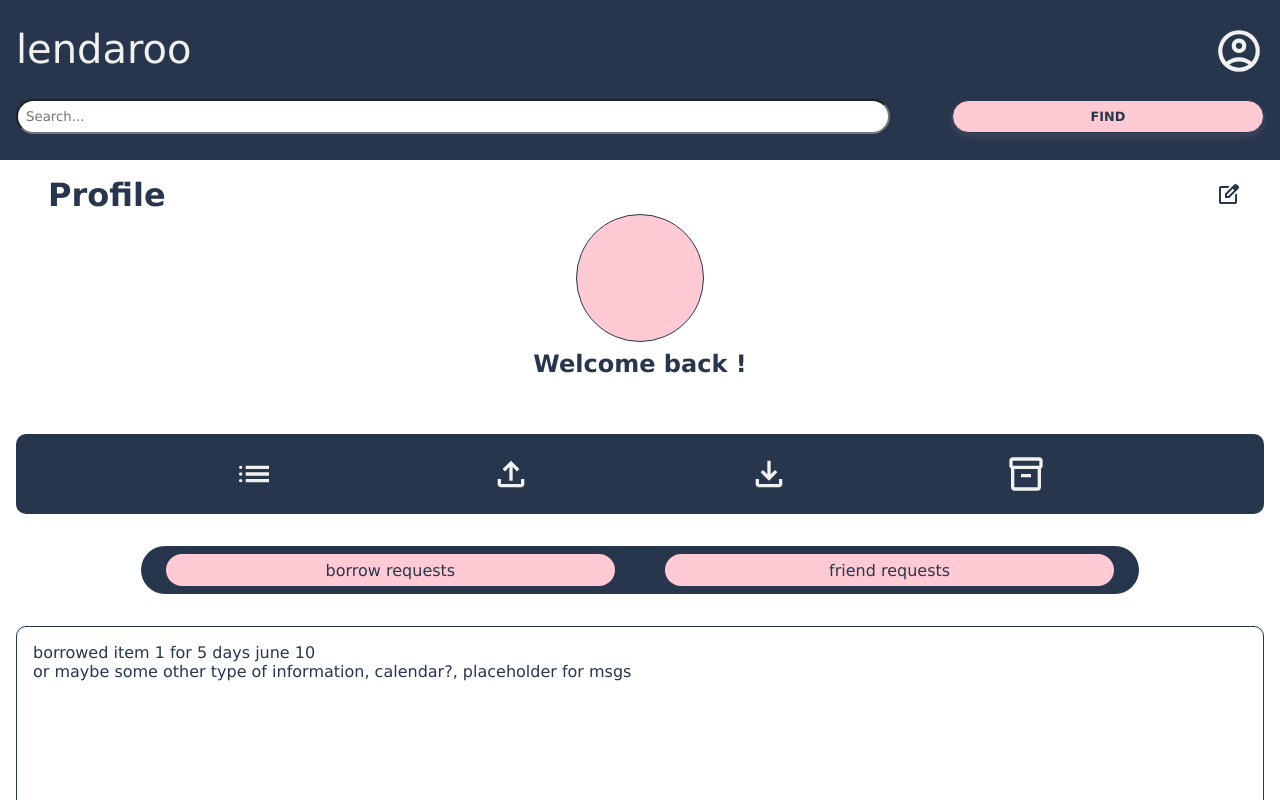
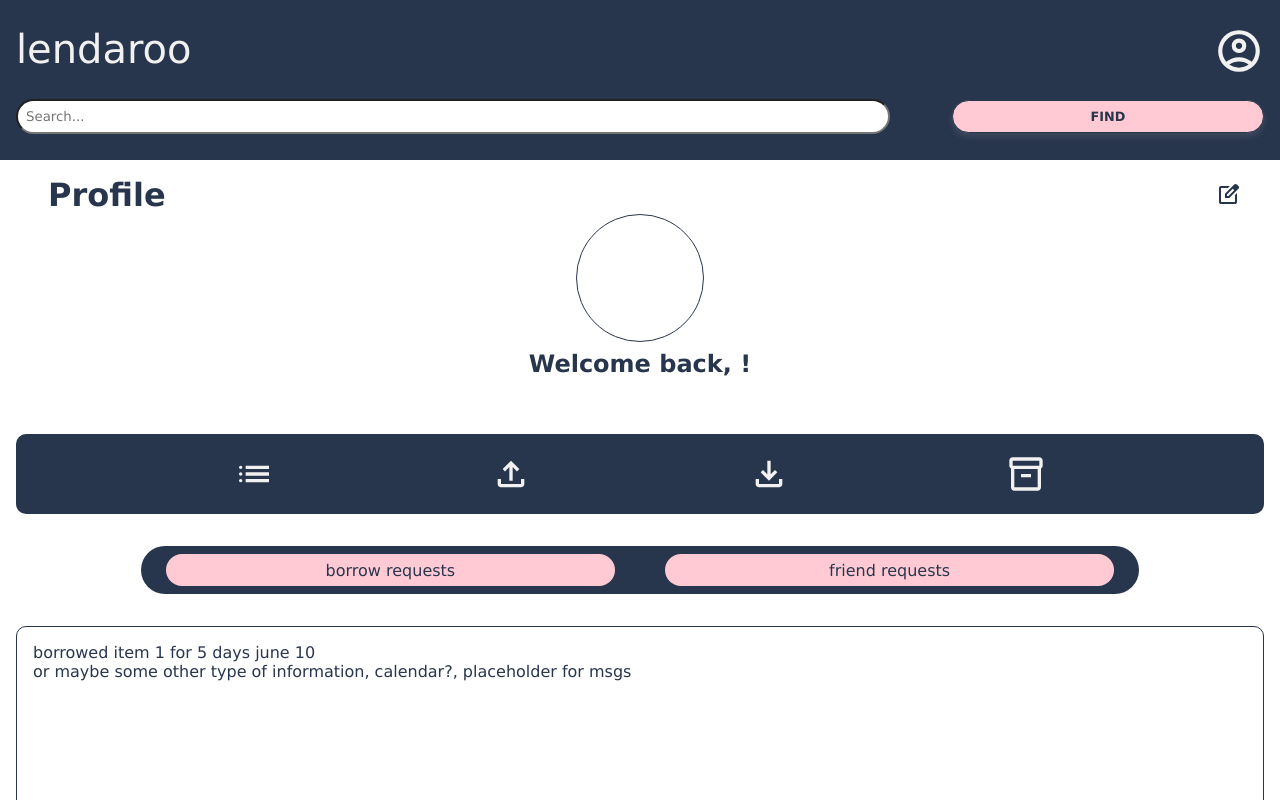
Before and after one commit to jsavkovic/jasmina-savkovic-capstone-client, a React (Vite) app: page /users/1/profile in a window 1280 px wide. Shown: the top 800 px of the page. Built offline with nearby package versions, Linux system fonts and the light colour scheme; no server answers.

Commit message:
Dynamically render user image on the profile page.

```diff
--- a/src/components/Profile/Profile.jsx
+++ b/src/components/Profile/Profile.jsx
@@ -11,6 +11,7 @@ import axios from 'axios';
 const Profile = () => {
     const [userName, setUserName] = useState('');
     const [userEmail, setUserEmail] = useState('');
+    const [userImage, setUserImage] = useState('');
     const API_URL = import.meta.env.VITE_API_URL;
 
     useEffect(() => {
@@ -20,13 +21,16 @@ const Profile = () => {
                 console.log(`Fetching user data from URL: ${API_URL}/user/${userId}`)
                 const response = await axios.get(`${API_URL}/user/${userId}`);
                 const user = response.data;
+                console.log({ response })
 
                 if (user) {
                     setUserName(user.first_name);
                     setUserEmail(user.email);
+                    setUserImage(user.image);
                 } else {
                     setUserName('User not found');
                     setUserEmail('');
+                    setUserImage('');
                 }
             } catch (err) {
                 console.error('Error fetching user data:', err)
@@ -42,9 +46,10 @@ const Profile = () => {
                     <h1 className='profile__title'>Profile</h1>
                     <EditButton />
                 </div>
-                <div className='profile__avatar'></div>
-                {/* dynamically render user first name */}
-                <h2 className='profile__subtitle'>Welcome back {userName}!</h2>
+                <div className='profile__avatar'>
+                    {userImage && <img className='profile__avatar' src={`${API_URL}/uploads/users/${userImage}`} alt={`${userName}'s avatar`} />}
+                </div>
+                <h2 className='profile__subtitle'>Welcome back, {userName}!</h2>
                 <p className='profile__email'>{userEmail}</p>
             </div>
             <div className='profile__nav'>
--- a/src/components/Profile/Profile.scss
+++ b/src/components/Profile/Profile.scss
@@ -49,8 +49,10 @@
         height: 8rem;
         width: 8rem;
         border: 1px solid $dark-blue;
-        background-color: $light-pink;
+        // background-color: $light-pink;
         border-radius: 50%;
+        object-fit: cover;
+        object-position: 25% center;
     }
 
     &__subtitle {
```
